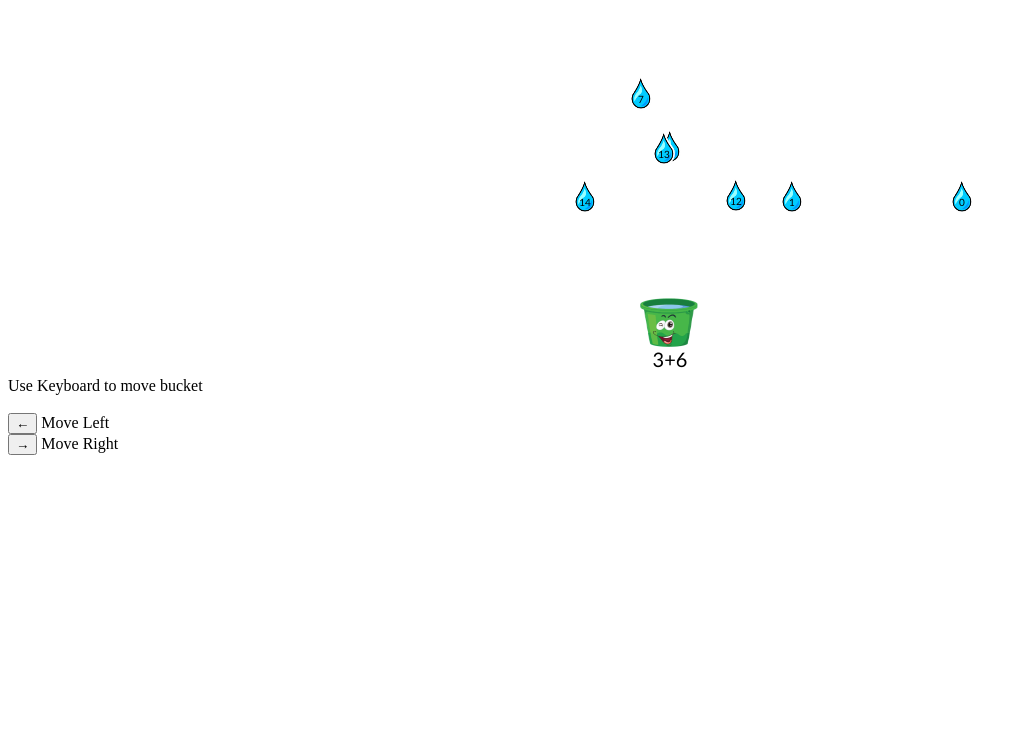
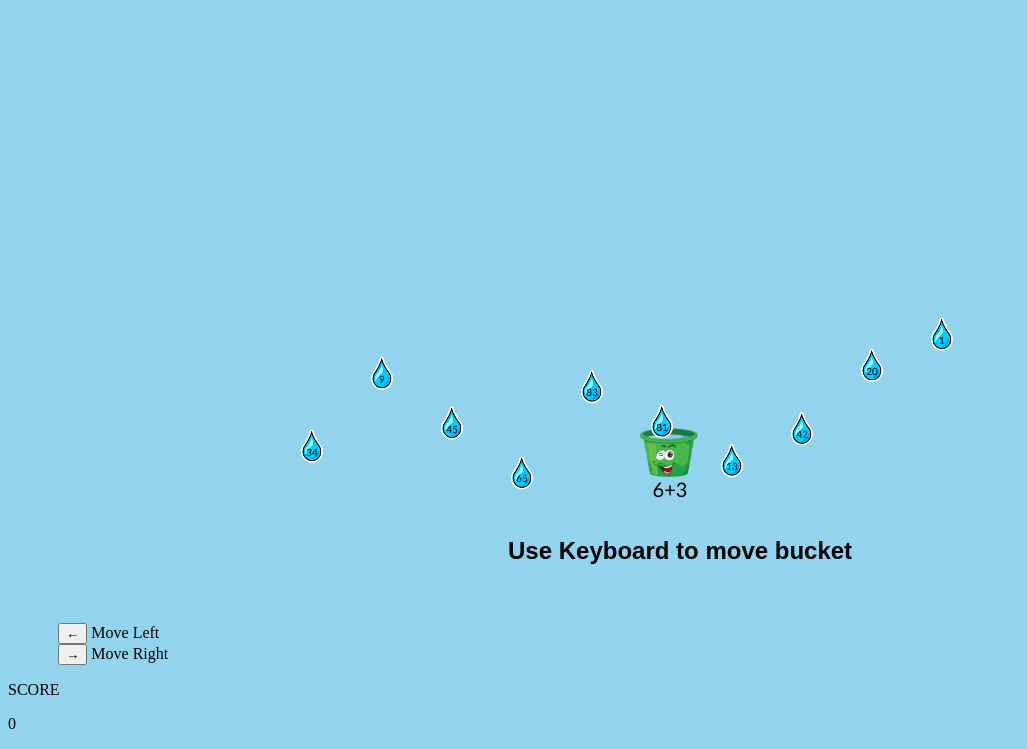
Before and after one commit to anajules94/BucketChallenge, a plain HTML site: page index.html in a window 1280 px wide. Shown: the part 131-880 px from the top of the page, without its empty margins (0-1027 px from the left). Before the commit the page ends 800 px from the top, so only its background shows below. Drawn offline with nearby package versions, Linux system fonts and the light colour scheme.

Commit message:
logica done falta timer y game over y arreglos fisicos

```diff
--- a/index.html
+++ b/index.html
@@ -12,15 +12,19 @@
 </head>
 
 <body>
+  <h1>Math Hydration</h1>
   <canvas id="game" width="700" height="500"></canvas>
-
-  <div>Use Keyboard to move bucket</div>
+  <div>
+  <h2 id= "keyInstruction">Use Keyboard to move bucket</h2>
   <br />
-  <button>&larr;</button> Move Left
-  <br />
-  <button>&rarr;</button> Move Right
-
-
+  <button class ="leftButton">&larr;</button> Move Left
+  <br/>
+  <button class ="rightButton">&rarr;</button> Move Right
+  </div>
+  <div>
+    <p>SCORE</p>
+    <p id="score"></p>
+  </div>
 </body>
 <script src="./javascript/game.js"></script>
 
--- a/javascript/bucket.js
+++ b/javascript/bucket.js
@@ -9,6 +9,7 @@ function Bucket(){
   this.limit = 9;
   this.firstNumber = this.getRandomNumber();
   this.sectondNumber = this.getRandomNumber();
+  this.checkIfNegative();
   this.operator = this.getRandomOperator();
   this.answer = this.getBucketAnswer();
   this.question = this.getBucketQuestion();
@@ -18,25 +19,33 @@ function Bucket(){
 
 
 Bucket.prototype.draw = function(){
-  ctx.drawImage(this.image, this.x, this.y, this.width, this.height);
-  ctx.font = "20px Calibri";
-  ctx.fillStyle = "black";
-  ctx.textAlign = "center"; // Fill color of rectangle drawn
-  ctx.fillText(this.question, this.x+30, this.y+70);
+  newGame.ctx.drawImage(this.image, this.x, this.y, this.width, this.height);
+  newGame.ctx.font = "20px Calibri";
+  newGame.ctx.fillStyle = "black";
+  newGame.ctx.textAlign = "center"; // Fill color of rectangle drawn
+  newGame.ctx.fillText(this.question, this.x+30, this.y+70);
 }
 
 Bucket.prototype.moveRigth = function(){
   this.x = this.x + 20;
-  ctx.clearRect(0,0, 700, 500);
+  newGame.ctx.clearRect(0,0, 700, 500);
 }
 
 Bucket.prototype.moveLeft = function(){
   this.x = this.x - 20;
-  ctx.clearRect(0,0, 700, 500);
+  newGame.ctx.clearRect(0,0, 700, 500);
 }
 
 Bucket.prototype.getRandomNumber = function() {
   return Math.floor(Math.random() * this.limit) + 1;
+}
+
+Bucket.prototype.checkIfNegative = function() {
+  if(this.firstNumber < this.sectondNumber) {
+    var aux = this.firstNumber;
+    this.firstNumber = this.sectondNumber;
+    this.sectondNumber = aux;
+  }
 }
 
 Bucket.prototype.getRandomOperator = function() {
@@ -72,7 +81,8 @@ Bucket.prototype.collision = function (rainDrop){
 //Comprobar si ganaste la gota del resultado correcto con el del cubo
 Bucket.prototype.win = function(rainDrop){
   if (rainDrop.value == this.answer) {
-    console.log("ACIERTO");
+    newGame.dropArray = [];
+    newGame.score += 10;
   } else {
     console.log("ERROR");
   }
--- a/javascript/game.js
+++ b/javascript/game.js
@@ -1,54 +1,77 @@
-var canvas = document.getElementById('game');
-ctx = canvas.getContext('2d')
+
 
 $(document).ready(function() {
 
-  var bucket = new Bucket();
-  bucket.draw();
+
+
+  // bucket.draw();
+
+  newGame = {
+    start: function() {
+      this.canvas = document.getElementById('game');
+      this.ctx = this.canvas.getContext('2d');
+      drawBackground();
+      this.bucket = new Bucket();
+      this.bucketResult = this.bucket.answer;
+      this.dropArray = [];
+      createDrops();
+      newGame.printScore();
+      this.requestAnimation = requestAnimationFrame(this.update);
+    },
+    update: function() {
+      clearCanvas();
+      drawBackground();
+      newGame.bucket.draw();
+      for (var i = 0; i < newGame.dropArray.length; i++) {
+        newGame.dropArray[i].drop();
+        newGame.dropArray[i].draw();
+        if(newGame.dropArray[i].collision(i) || newGame.bucket.collision(newGame.dropArray[i])){
+          newGame.dropArray.splice(i,1)
+        }
+      }
+      if(newGame.dropArray.length == 0) {
+        cancelAnimationFrame(newGame.requestAnimation);
+        newGame.start();
+      } else {
+        newGame.requestAnimation = requestAnimationFrame(newGame.update);
+      }
+    },
+    score: 0,
+    printScore: function() {
+      document.getElementById('score').innerHTML = newGame.score
+    }
+  }
 
   window.onkeydown = function(event) {
     var keyPr = event.keyCode;
     if (keyPr === 39) {
-      bucket.moveRigth();
+      newGame.bucket.moveRigth();
     } else if (keyPr === 37) {
-      bucket.moveLeft();
+      newGame.bucket.moveLeft();
     }
   };
 
-  var bucket;
-  var dropArray = [];
-
-  function createBubble() {
-    for (var i = 0; i < 15; i++) { //Sacar 20 Objetos Drop
-      var x = Math.floor(Math.random() * (canvas.width - 10 * 2) + 100);
-      var vy = Math.floor(Math.random() * (7 - 4) + 1);
-      dropArray.push( new RainDrops(x ,vy, i)) //Guardamos los objetos Drop
+  function createDrops() {
+    var resultPlace = Math.floor(Math.random()*10);
+    for (var i = 0; i < 10; i++) { //Sacar 20 Objetos Drop
+      var vy = Math.random() * (5 - 4.5) + 1;
+      if(i == resultPlace) {
+        newGame.dropArray.push(new RainDrops(i*70,vy,true, newGame.bucketResult)) //Guardamos los objetos Drop
+      } else {
+        newGame.dropArray.push(new RainDrops(i*70,vy,false)) //Guardamos los objetos Drop
+      }
     }
   }
 
-  function animate() {
+  function drawBackground() {
     var img = new Image();
     img.src = './desert.png';
-    ctx.clearRect(0, 0, canvas.width, canvas.height);
-    ctx.drawImage(img, 0, 0,700,500);
-    bucket.draw();
-    for (var i = 0; i < dropArray.length; i++) {
-      dropArray[i].drop();
-      dropArray[i].draw();
-      dropArray[i].collision(i);
-      bucket.collision(dropArray[i])
-
-      if(dropArray[i].collision(i)){
-        dropArray.splice(i,1)
-      }
-    }
-    window.requestAnimationFrame(animate);
+    newGame.ctx.drawImage(img, 0, 0,700,500);
   }
 
+  function clearCanvas() {
+    newGame.ctx.clearRect(0, 0, newGame.canvas.width, newGame.canvas.height);
+  }
 
-  function initGame() {
-    createBubble();
-    requestAnimationFrame(animate);
-  }
-  initGame();
+  newGame.start();
 });
--- a/javascript/raindrops.js
+++ b/javascript/raindrops.js
@@ -1,20 +1,24 @@
-function RainDrops(x, vy, value){
+function RainDrops(x, vy, flag, bucketResult){
   this.x = x;
   this.y = 0;
   this.width = 40;
   this.height = 40;
   this.vy = vy;
-  this.value = value
   this.image = new Image();
-  this.image.src = './Gota.png'
+  this.image.src = './Gota.png';
+  if (flag) {
+    this.value = bucketResult;
+  } else {
+    this.value = this.getRandomValue();
+  }
 }
 
 RainDrops.prototype.draw = function (){
-    ctx.font = "10px Calibri";
-    ctx.fillStyle = "black";
-    ctx.textAlign = "center";
-    ctx.drawImage(this.image, this.x, this.y, this.width, this.height);
-    ctx.fillText(this.value, this.x+22, this.y+29);
+    newGame.ctx.font = "10px Calibri";
+    newGame.ctx.fillStyle = "black";
+    newGame.ctx.textAlign = "center";
+    newGame.ctx.drawImage(this.image, this.x, this.y, this.width, this.height);
+    newGame.ctx.fillText(this.value, this.x+22, this.y+29);
 }
 
 RainDrops.prototype.drop = function (){
@@ -22,8 +26,12 @@ RainDrops.prototype.drop = function (){
 }
 
 RainDrops.prototype.collision = function(i) {
-  if (this.y >= canvas.height) {
-    this.y = canvas.height;
+  if (this.y >= newGame.canvas.height) {
+    this.y = newGame.canvas.height;
     return true
   }
 }
+
+RainDrops.prototype.getRandomValue = function() {
+  return Math.floor(Math.random()*100);
+}
--- a/styles/main.css
+++ b/styles/main.css
@@ -1,5 +1,7 @@
 body {
-  background-color: white;
+  background: #92d3ed;
+  padding-top: 50px;
+
 }
 
 canvas {
@@ -9,3 +11,24 @@ canvas {
     margin-right: auto;
     display: block;
 }
+h1 {
+  margin-left: 530px;
+}
+h2 {
+  font-family: sans-serif;
+}
+
+#keyInstruction {
+  margin-left: 500px;
+  padding-top: 10px;
+}
+
+.leftButton {
+  margin-top: 20px;
+  margin-left: 50px;
+}
+
+.rightButton {
+  margin-left: 50px;
+
+}
```
